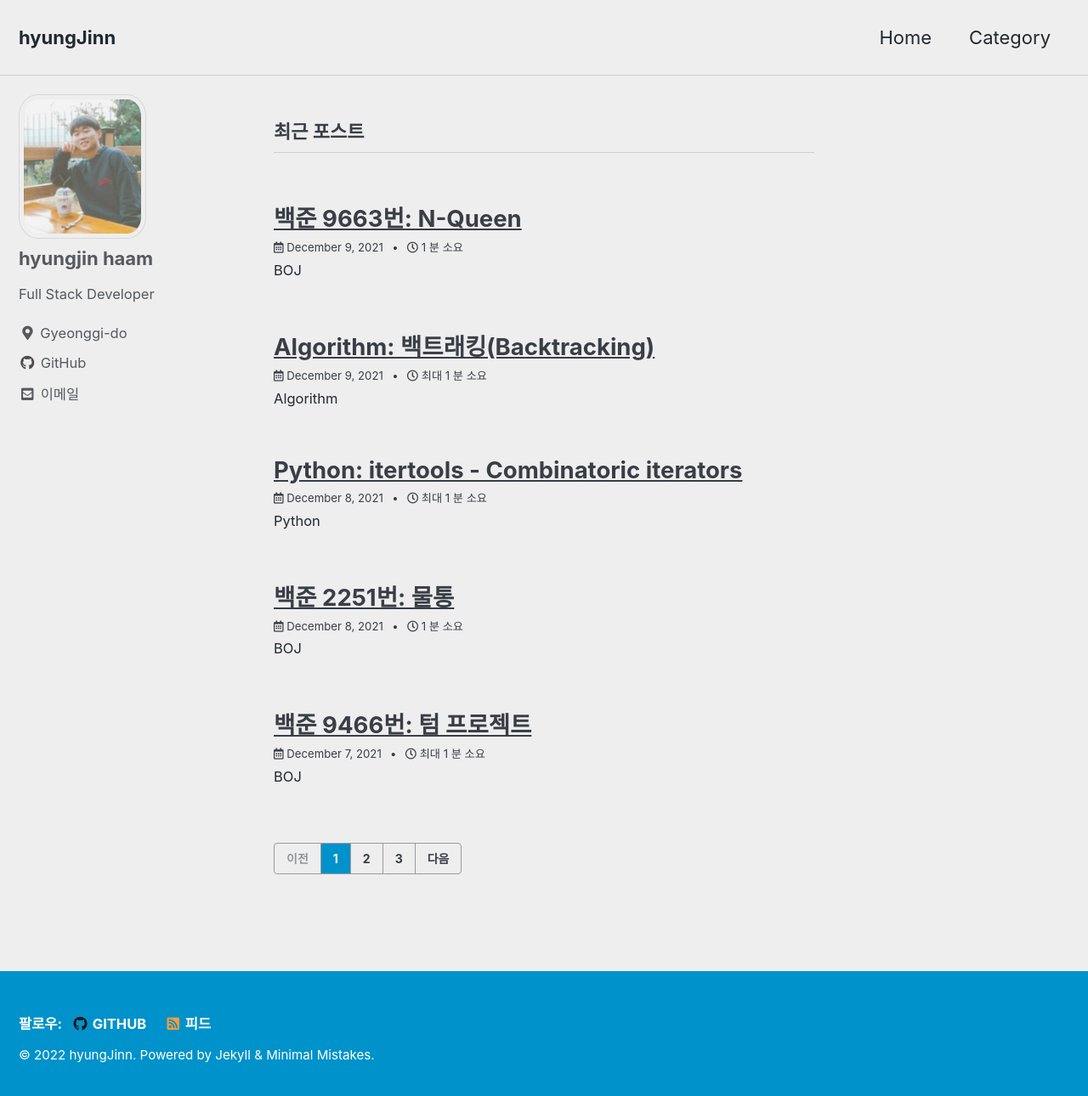
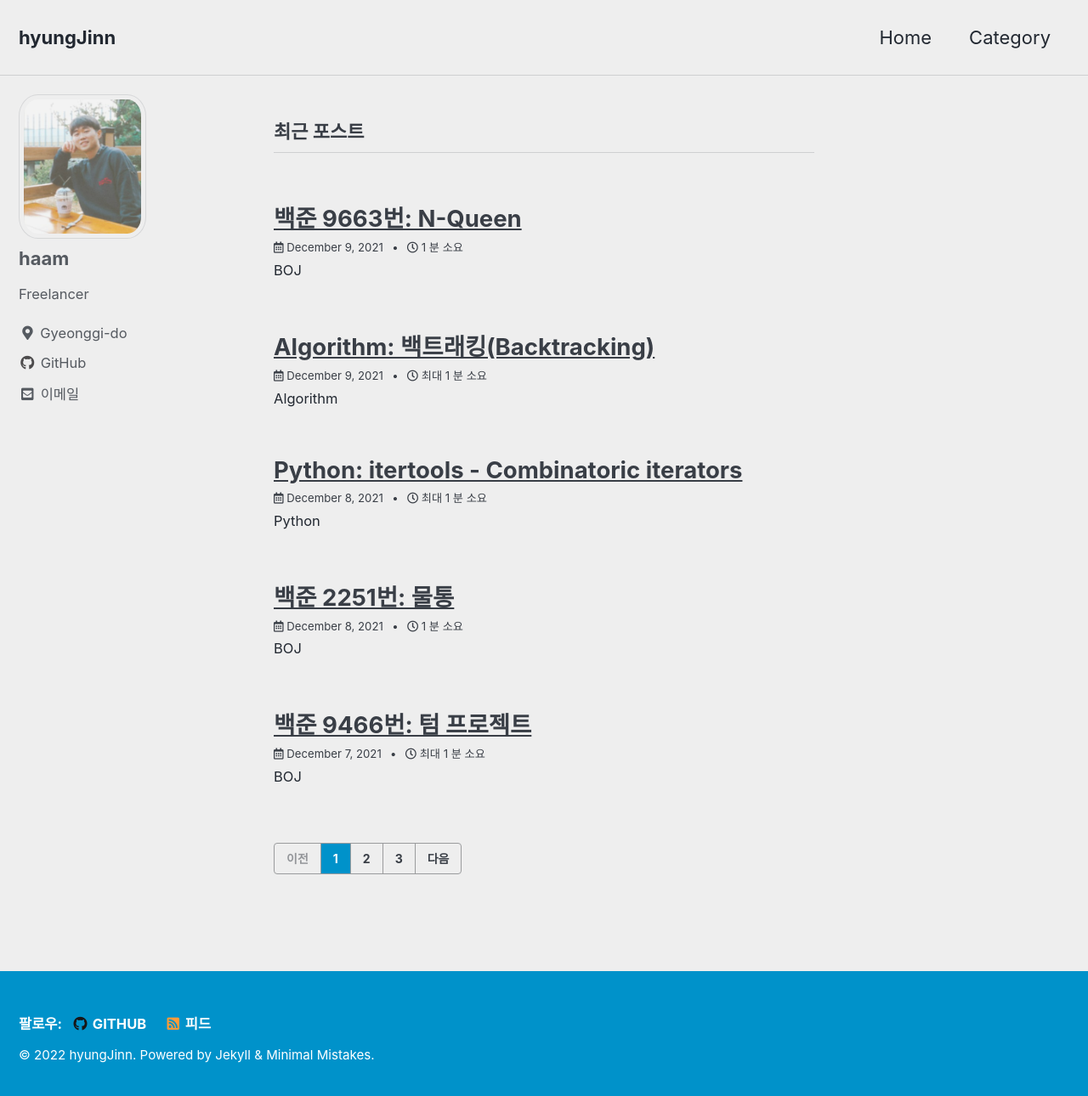
Before and after one commit to hyungJinn/hyungJinn.github.io, a Jekyll site: the page built from index.html, in a window 1280 px wide and 1297 px high. Shown: the top 1290 px of the window at 85% size. Built offline with Jekyll 4.4.1, drawn with Linux system fonts in a browser that asks for light colours; cached includes are drawn as plain includes; the list of posts is cut into pages by our own code.

Commit message:
Update "Site Author" part
Update name and bio

```diff
--- a/_config.yml
+++ b/_config.yml
@@ -101,9 +101,9 @@ analytics:
 
 # Site Author
 author:
-  name: "hyungjin haam"
+  name: "haam"
   avatar: "/assets/images/bio-photo.png" # path of avatar image, e.g. "/assets/images/bio-photo.png"
-  bio: "Full Stack Developer"
+  bio: "Freelancer"
   location: "Gyeonggi-do"
   email: "hyungjinnh@gmail.com"
   links:
```
